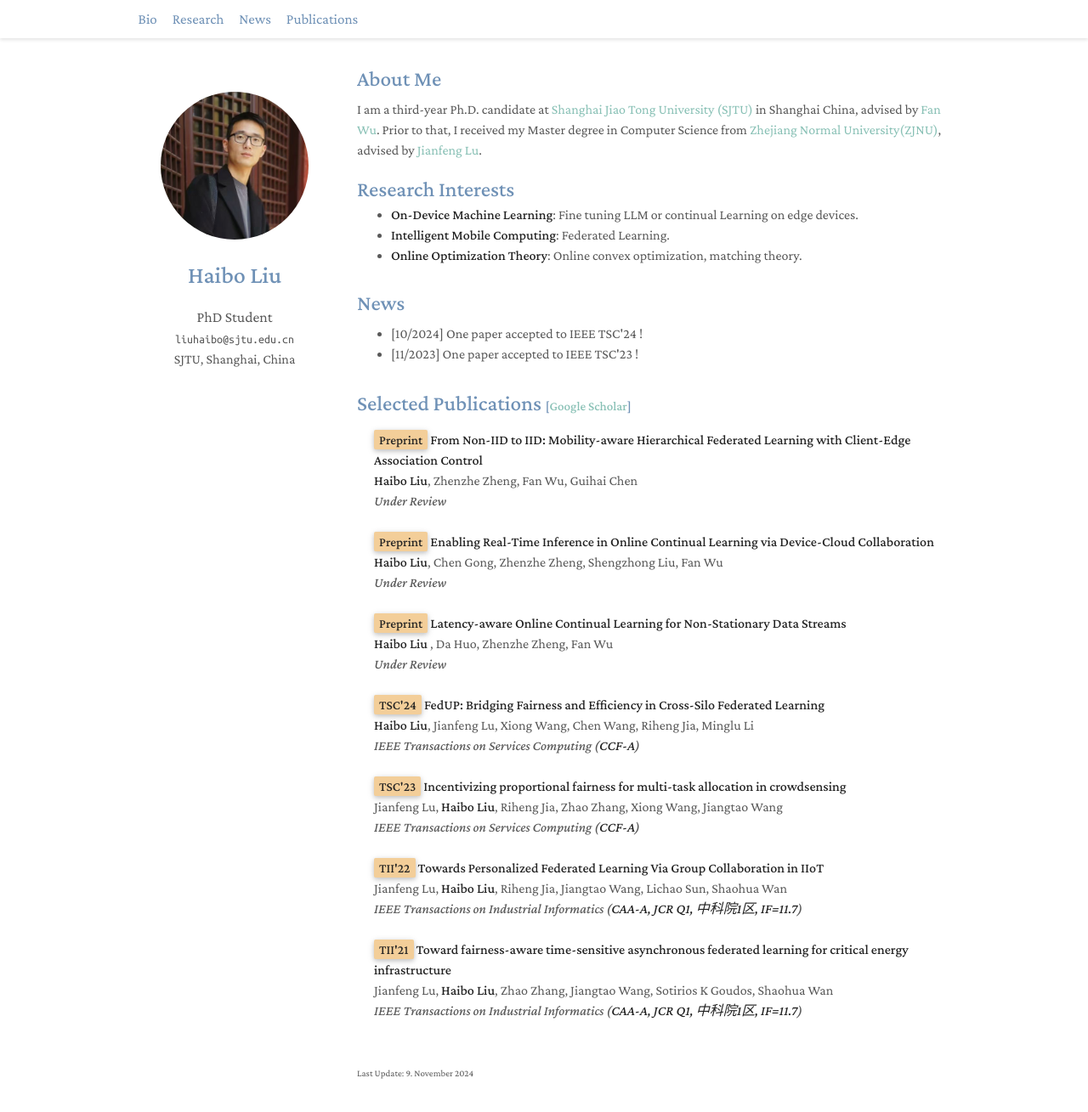
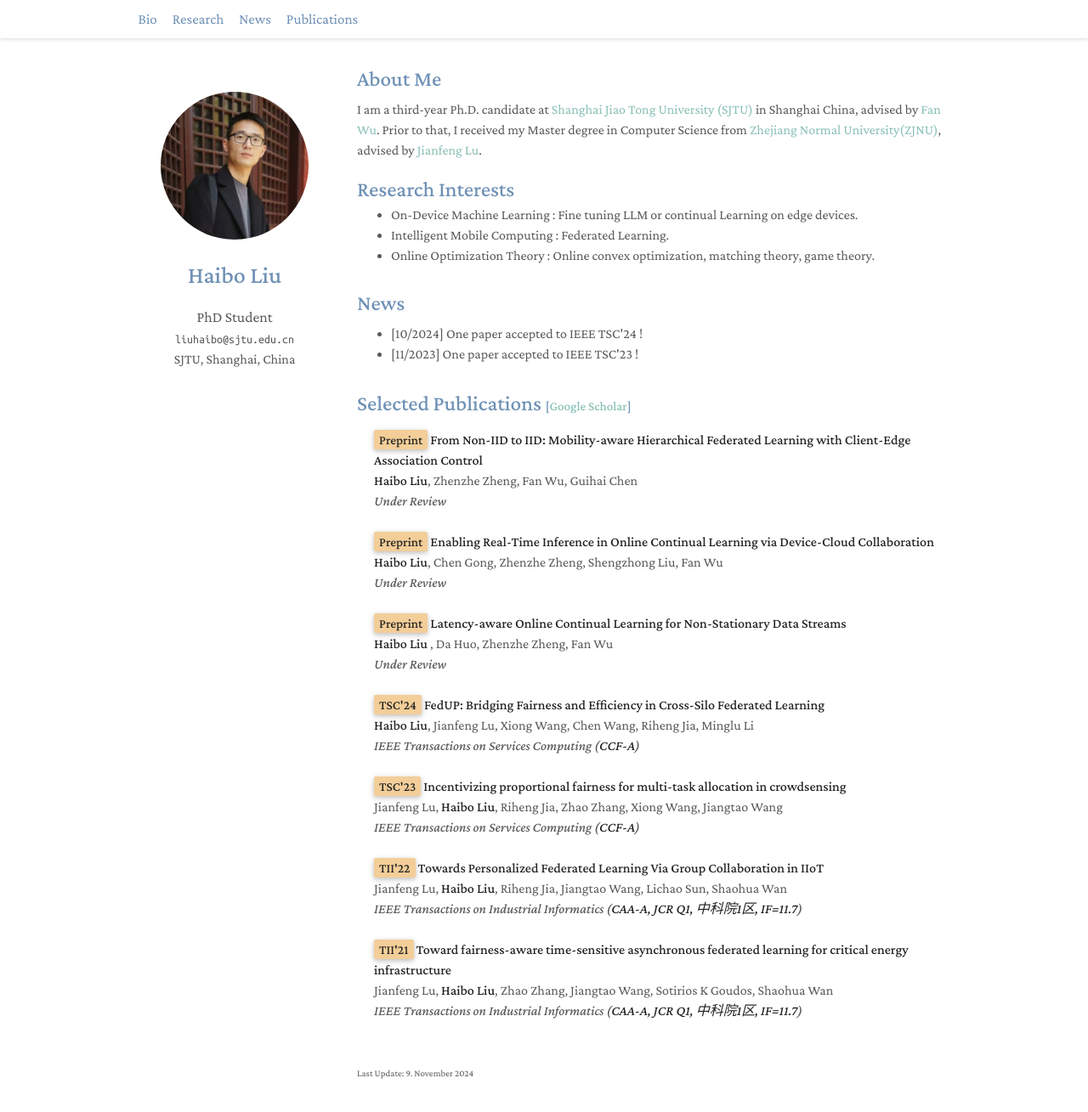
Before and after one commit to liuhaibo919/liuhaibo919.github.io, a Jekyll site: the page built from index.md, in a window 1280 px wide and 1324 px high. Shown: the top 1309 px of the window at 85% size. Built offline with Jekyll 4.4.1, drawn with Linux system fonts in a browser that asks for light colours; a style sheet for code colours, icons or effects is not loaded.

Commit message:
Update research.md

```diff
--- a/_includes/research.md
+++ b/_includes/research.md
@@ -1,5 +1,5 @@
 <h2 id="research" style="margin: 5px 0px 5px;">Research Interests</h2>
 
-- **On-Device Machine Learning**: Fine tuning LLM or continual Learning on edge devices.
-- **Intelligent Mobile Computing**: Federated Learning.
-- **Online Optimization Theory**: Online convex optimization, matching theory.
+- On-Device Machine Learning : Fine tuning LLM or continual Learning on edge devices.
+- Intelligent Mobile Computing : Federated Learning.
+- Online Optimization Theory : Online convex optimization, matching theory, game theory.
```
